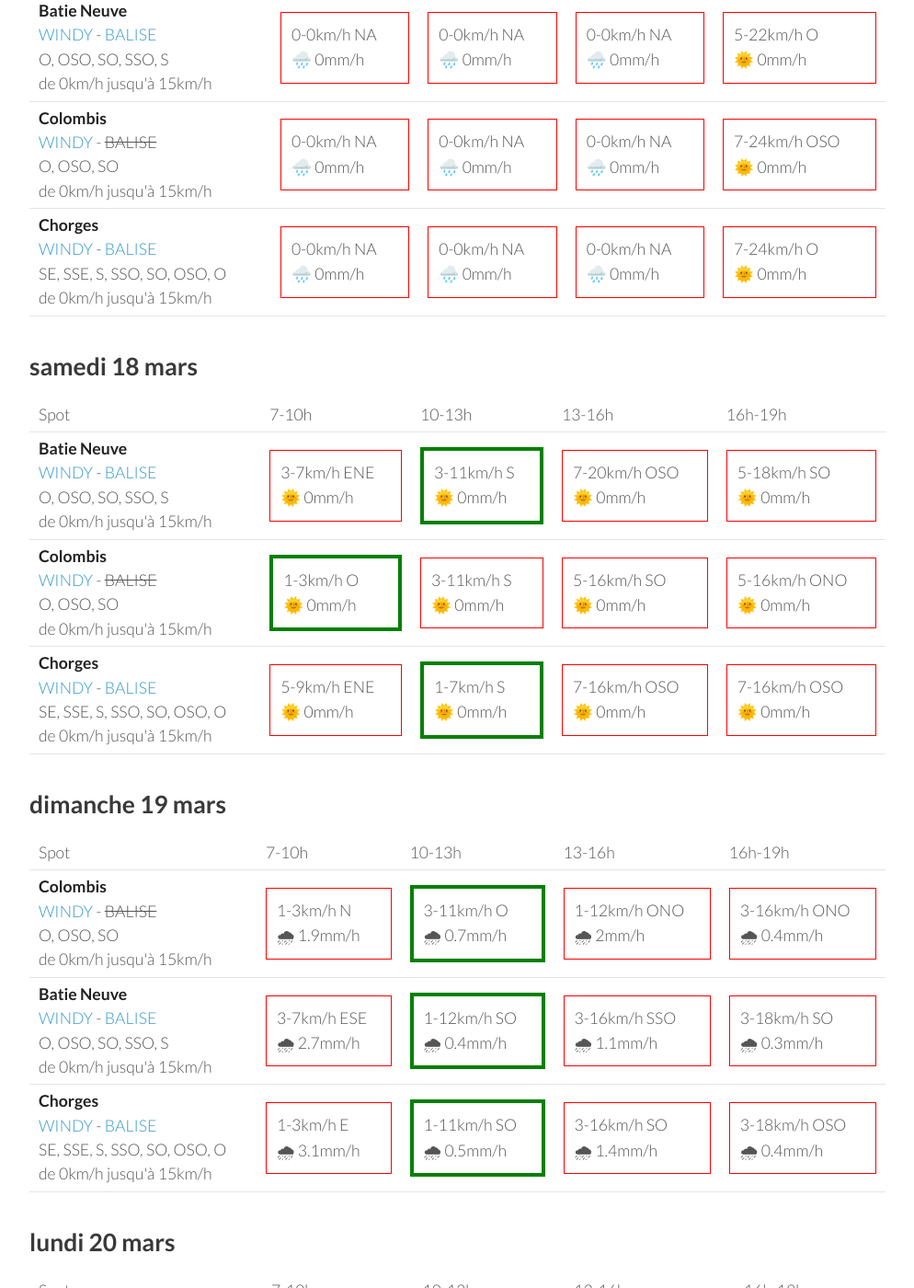
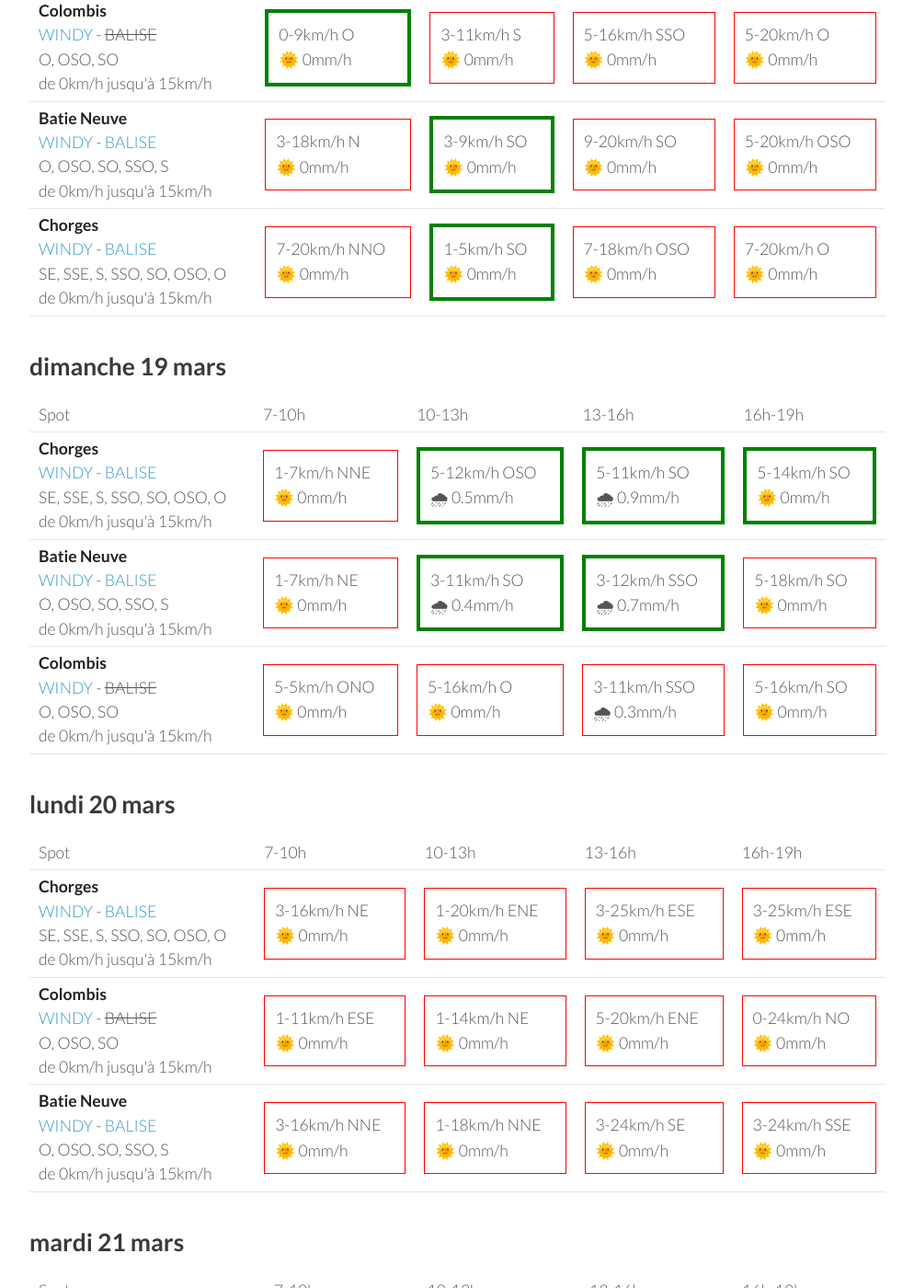
Before and after one commit to parapente-dans-le-nord/parapente-dans-le-nord.github.io, a Jekyll site: the page built from saint_andre.markdown, in a window 1280 px wide and 1400 px high, scrolled down 373 px. Shown: the whole window at 92% size, without its empty margins (26-1020 px from the left). Built offline with Jekyll 4.4.1, drawn with Linux system fonts in a browser that asks for light colours; some of the changed text lies outside the part shown.

Commit message:
update index.markdown

```diff
--- a/saint_andre.markdown
+++ b/saint_andre.markdown
@@ -7,51 +7,8 @@ title:  "Tous les spots"
 {: .links}
 
 # Prevision Windy, modèle Arome
-page mise à jour le vendredi 17 mars 22:36
+page mise à jour le samedi 18 mars 06:35
 
-## vendredi 17 mars
-
-{::nomarkdown}
-<table>
-  <tbody>
-    <tr>
-      <td>Spot</td>
-      <td>7-10h</td>
-      <td>10-13h</td>
-      <td>13-16h</td>
-      <td>16h-19h</td>
-    </tr>
-<tr>
-        <td><strong>Batie Neuve</strong><br><a href="https://windy.com/44.584/6.236?44.559,6.262,10,m:eTtagly">WINDY</a> - <span class=""><a href="https://www.openwindmap.org/PP554">BALISE</a> </span><br> <span class="vent-favorable">O, OSO, SO, SSO, S</span><br><span class="force-vent">de 0km/h jusqu'à 15km/h</span> </td>
-
-            <td><div class="not-flyable"><p>0-0km/h NA</p><p>🌧️ 0mm/h</p></div></td>
-            <td><div class="not-flyable"><p>0-0km/h NA</p><p>🌧️ 0mm/h</p></div></td>
-            <td><div class="not-flyable"><p>0-0km/h NA</p><p>🌧️ 0mm/h</p></div></td>
-            <td><div class="not-flyable"><p>5-22km/h O</p><p>🌞 0mm/h</p></div></td>
-
-    </tr>
-<tr>
-        <td><strong>Colombis</strong><br><a href="https://windy.com/44.494/6.216?44.559,6.262,10">WINDY</a> - <span class="no-balise"> BALISE </span><br> <span class="vent-favorable">O, OSO, SO</span><br><span class="force-vent">de 0km/h jusqu'à 15km/h</span> </td>
-
-            <td><div class="not-flyable"><p>0-0km/h NA</p><p>🌧️ 0mm/h</p></div></td>
-            <td><div class="not-flyable"><p>0-0km/h NA</p><p>🌧️ 0mm/h</p></div></td>
-            <td><div class="not-flyable"><p>0-0km/h NA</p><p>🌧️ 0mm/h</p></div></td>
-            <td><div class="not-flyable"><p>7-24km/h OSO</p><p>🌞 0mm/h</p></div></td>
-
-    </tr>
-<tr>
-        <td><strong>Chorges</strong><br><a href="https://windy.com/44.578/6.280?44.559,6.262,10">WINDY</a> - <span class=""><a href="https://www.openwindmap.org/PP554">BALISE</a> </span><br> <span class="vent-favorable">SE, SSE, S, SSO, SO, OSO, O</span><br><span class="force-vent">de 0km/h jusqu'à 15km/h</span> </td>
-
-            <td><div class="not-flyable"><p>0-0km/h NA</p><p>🌧️ 0mm/h</p></div></td>
-            <td><div class="not-flyable"><p>0-0km/h NA</p><p>🌧️ 0mm/h</p></div></td>
-            <td><div class="not-flyable"><p>0-0km/h NA</p><p>🌧️ 0mm/h</p></div></td>
-            <td><div class="not-flyable"><p>7-24km/h O</p><p>🌞 0mm/h</p></div></td>
-
-    </tr>
-
-</tbody>
-</table>
-{:/}
 ## samedi 18 mars
 
 {::nomarkdown}
@@ -65,32 +22,32 @@ page mise à jour le vendredi 17 mars 22:36
       <td>16h-19h</td>
     </tr>
 <tr>
-        <td><strong>Batie Neuve</strong><br><a href="https://windy.com/44.584/6.236?44.559,6.262,10,m:eTtagly">WINDY</a> - <span class=""><a href="https://www.openwindmap.org/PP554">BALISE</a> </span><br> <span class="vent-favorable">O, OSO, SO, SSO, S</span><br><span class="force-vent">de 0km/h jusqu'à 15km/h</span> </td>
+        <td><strong>Colombis</strong><br><a href="https://windy.com/44.494/6.216?44.559,6.262,10">WINDY</a> - <span class="no-balise"> BALISE </span><br> <span class="vent-favorable">O, OSO, SO</span><br><span class="force-vent">de 0km/h jusqu'à 15km/h</span> </td>
 
-            <td><div class="not-flyable"><p>3-7km/h ENE</p><p>🌞 0mm/h</p></div></td>
-            <td><div class="flyable"><p>3-11km/h S</p><p>🌞 0mm/h</p></div></td>
-            <td><div class="not-flyable"><p>7-20km/h OSO</p><p>🌞 0mm/h</p></div></td>
-            <td><div class="not-flyable"><p>5-18km/h SO</p><p>🌞 0mm/h</p></div></td>
+            <td><div class="flyable"><p>0-9km/h O</p><p>🌞 0mm/h</p></div></td>
+            <td><div class="not-flyable"><p>3-11km/h S</p><p>🌞 0mm/h</p></div></td>
+            <td><div class="not-flyable"><p>5-16km/h SSO</p><p>🌞 0mm/h</p></div></td>
+            <td><div class="not-flyable"><p>5-20km/h O</p><p>🌞 0mm/h</p></div></td>
 
 
     </tr>
 <tr>
-        <td><strong>Colombis</strong><br><a href="https://windy.com/44.494/6.216?44.559,6.262,10">WINDY</a> - <span class="no-balise"> BALISE </span><br> <span class="vent-favorable">O, OSO, SO</span><br><span class="force-vent">de 0km/h jusqu'à 15km/h</span> </td>
+        <td><strong>Batie Neuve</strong><br><a href="https://windy.com/44.584/6.236?44.559,6.262,10,m:eTtagly">WINDY</a> - <span class=""><a href="https://www.openwindmap.org/PP554">BALISE</a> </span><br> <span class="vent-favorable">O, OSO, SO, SSO, S</span><br><span class="force-vent">de 0km/h jusqu'à 15km/h</span> </td>
 
-            <td><div class="flyable"><p>1-3km/h O</p><p>🌞 0mm/h</p></div></td>
-            <td><div class="not-flyable"><p>3-11km/h S</p><p>🌞 0mm/h</p></div></td>
-            <td><div class="not-flyable"><p>5-16km/h SO</p><p>🌞 0mm/h</p></div></td>
-            <td><div class="not-flyable"><p>5-16km/h ONO</p><p>🌞 0mm/h</p></div></td>
+            <td><div class="not-flyable"><p>3-18km/h N</p><p>🌞 0mm/h</p></div></td>
+            <td><div class="flyable"><p>3-9km/h SO</p><p>🌞 0mm/h</p></div></td>
+            <td><div class="not-flyable"><p>9-20km/h SO</p><p>🌞 0mm/h</p></div></td>
+            <td><div class="not-flyable"><p>5-20km/h OSO</p><p>🌞 0mm/h</p></div></td>
 
 
     </tr>
 <tr>
         <td><strong>Chorges</strong><br><a href="https://windy.com/44.578/6.280?44.559,6.262,10">WINDY</a> - <span class=""><a href="https://www.openwindmap.org/PP554">BALISE</a> </span><br> <span class="vent-favorable">SE, SSE, S, SSO, SO, OSO, O</span><br><span class="force-vent">de 0km/h jusqu'à 15km/h</span> </td>
 
-            <td><div class="not-flyable"><p>5-9km/h ENE</p><p>🌞 0mm/h</p></div></td>
-            <td><div class="flyable"><p>1-7km/h S</p><p>🌞 0mm/h</p></div></td>
-            <td><div class="not-flyable"><p>7-16km/h OSO</p><p>🌞 0mm/h</p></div></td>
-            <td><div class="not-flyable"><p>7-16km/h OSO</p><p>🌞 0mm/h</p></div></td>
+            <td><div class="not-flyable"><p>7-20km/h NNO</p><p>🌞 0mm/h</p></div></td>
+            <td><div class="flyable"><p>1-5km/h SO</p><p>🌞 0mm/h</p></div></td>
+            <td><div class="not-flyable"><p>7-18km/h OSO</p><p>🌞 0mm/h</p></div></td>
+            <td><div class="not-flyable"><p>7-20km/h O</p><p>🌞 0mm/h</p></div></td>
 
 
     </tr>
@@ -111,32 +68,32 @@ page mise à jour le vendredi 17 mars 22:36
       <td>16h-19h</td>
     </tr>
 <tr>
-        <td><strong>Colombis</strong><br><a href="https://windy.com/44.494/6.216?44.559,6.262,10">WINDY</a> - <span class="no-balise"> BALISE </span><br> <span class="vent-favorable">O, OSO, SO</span><br><span class="force-vent">de 0km/h jusqu'à 15km/h</span> </td>
+        <td><strong>Chorges</strong><br><a href="https://windy.com/44.578/6.280?44.559,6.262,10">WINDY</a> - <span class=""><a href="https://www.openwindmap.org/PP554">BALISE</a> </span><br> <span class="vent-favorable">SE, SSE, S, SSO, SO, OSO, O</span><br><span class="force-vent">de 0km/h jusqu'à 15km/h</span> </td>
 
-            <td><div class="not-flyable"><p>1-3km/h N</p><p>🌧 1.9mm/h</p></div></td>
-            <td><div class="flyable"><p>3-11km/h O</p><p>🌧 0.7mm/h</p></div></td>
-            <td><div class="not-flyable"><p>1-12km/h ONO</p><p>🌧 2mm/h</p></div></td>
-            <td><div class="not-flyable"><p>3-16km/h ONO</p><p>🌧 0.4mm/h</p></div></td>
+            <td><div class="not-flyable"><p>1-7km/h NNE</p><p>🌞 0mm/h</p></div></td>
+            <td><div class="flyable"><p>5-12km/h OSO</p><p>🌧 0.5mm/h</p></div></td>
+            <td><div class="flyable"><p>5-11km/h SO</p><p>🌧 0.9mm/h</p></div></td>
+            <td><div class="flyable"><p>5-14km/h SO</p><p>🌞 0mm/h</p></div></td>
 
 
     </tr>
 <tr>
         <td><strong>Batie Neuve</strong><br><a href="https://windy.com/44.584/6.236?44.559,6.262,10,m:eTtagly">WINDY</a> - <span class=""><a href="https://www.openwindmap.org/PP554">BALISE</a> </span><br> <span class="vent-favorable">O, OSO, SO, SSO, S</span><br><span class="force-vent">de 0km/h jusqu'à 15km/h</span> </td>
 
-            <td><div class="not-flyable"><p>3-7km/h ESE</p><p>🌧 2.7mm/h</p></div></td>
-            <td><div class="flyable"><p>1-12km/h SO</p><p>🌧 0.4mm/h</p></div></td>
-            <td><div class="not-flyable"><p>3-16km/h SSO</p><p>🌧 1.1mm/h</p></div></td>
-            <td><div class="not-flyable"><p>3-18km/h SO</p><p>🌧 0.3mm/h</p></div></td>
+            <td><div class="not-flyable"><p>1-7km/h NE</p><p>🌞 0mm/h</p></div></td>
+            <td><div class="flyable"><p>3-11km/h SO</p><p>🌧 0.4mm/h</p></div></td>
+            <td><div class="flyable"><p>3-12km/h SSO</p><p>🌧 0.7mm/h</p></div></td>
+            <td><div class="not-flyable"><p>5-18km/h SO</p><p>🌞 0mm/h</p></div></td>
 
 
     </tr>
 <tr>
-        <td><strong>Chorges</strong><br><a href="https://windy.com/44.578/6.280?44.559,6.262,10">WINDY</a> - <span class=""><a href="https://www.openwindmap.org/PP554">BALISE</a> </span><br> <span class="vent-favorable">SE, SSE, S, SSO, SO, OSO, O</span><br><span class="force-vent">de 0km/h jusqu'à 15km/h</span> </td>
+        <td><strong>Colombis</strong><br><a href="https://windy.com/44.494/6.216?44.559,6.262,10">WINDY</a> - <span class="no-balise"> BALISE </span><br> <span class="vent-favorable">O, OSO, SO</span><br><span class="force-vent">de 0km/h jusqu'à 15km/h</span> </td>
 
-            <td><div class="not-flyable"><p>1-3km/h E</p><p>🌧 3.1mm/h</p></div></td>
-            <td><div class="flyable"><p>1-11km/h SO</p><p>🌧 0.5mm/h</p></div></td>
-            <td><div class="not-flyable"><p>3-16km/h SO</p><p>🌧 1.4mm/h</p></div></td>
-            <td><div class="not-flyable"><p>3-18km/h OSO</p><p>🌧 0.4mm/h</p></div></td>
+            <td><div class="not-flyable"><p>5-5km/h ONO</p><p>🌞 0mm/h</p></div></td>
+            <td><div class="not-flyable"><p>5-16km/h O</p><p>🌞 0mm/h</p></div></td>
+            <td><div class="not-flyable"><p>3-11km/h SSO</p><p>🌧 0.3mm/h</p></div></td>
+            <td><div class="not-flyable"><p>5-16km/h SO</p><p>🌞 0mm/h</p></div></td>
 
 
     </tr>
@@ -157,32 +114,32 @@ page mise à jour le vendredi 17 mars 22:36
       <td>16h-19h</td>
     </tr>
 <tr>
+        <td><strong>Chorges</strong><br><a href="https://windy.com/44.578/6.280?44.559,6.262,10">WINDY</a> - <span class=""><a href="https://www.openwindmap.org/PP554">BALISE</a> </span><br> <span class="vent-favorable">SE, SSE, S, SSO, SO, OSO, O</span><br><span class="force-vent">de 0km/h jusqu'à 15km/h</span> </td>
+
+            <td><div class="not-flyable"><p>3-16km/h NE</p><p>🌞 0mm/h</p></div></td>
+            <td><div class="not-flyable"><p>1-20km/h ENE</p><p>🌞 0mm/h</p></div></td>
+            <td><div class="not-flyable"><p>3-25km/h ESE</p><p>🌞 0mm/h</p></div></td>
+            <td><div class="not-flyable"><p>3-25km/h ESE</p><p>🌞 0mm/h</p></div></td>
+
+
+    </tr>
+<tr>
         <td><strong>Colombis</strong><br><a href="https://windy.com/44.494/6.216?44.559,6.262,10">WINDY</a> - <span class="no-balise"> BALISE </span><br> <span class="vent-favorable">O, OSO, SO</span><br><span class="force-vent">de 0km/h jusqu'à 15km/h</span> </td>
 
-            <td><div class="not-flyable"><p>5-18km/h E</p><p>🌞 0mm/h</p></div></td>
-            <td><div class="not-flyable"><p>3-18km/h NE</p><p>🌞 0mm/h</p></div></td>
-            <td><div class="not-flyable"><p>3-18km/h ONO</p><p>🌞 0mm/h</p></div></td>
-            <td><div class="not-flyable"><p>7-24km/h O</p><p>🌞 0mm/h</p></div></td>
+            <td><div class="not-flyable"><p>1-11km/h ESE</p><p>🌞 0mm/h</p></div></td>
+            <td><div class="not-flyable"><p>1-14km/h NE</p><p>🌞 0mm/h</p></div></td>
+            <td><div class="not-flyable"><p>5-20km/h ENE</p><p>🌞 0mm/h</p></div></td>
+            <td><div class="not-flyable"><p>0-24km/h NO</p><p>🌞 0mm/h</p></div></td>
 
 
     </tr>
 <tr>
         <td><strong>Batie Neuve</strong><br><a href="https://windy.com/44.584/6.236?44.559,6.262,10,m:eTtagly">WINDY</a> - <span class=""><a href="https://www.openwindmap.org/PP554">BALISE</a> </span><br> <span class="vent-favorable">O, OSO, SO, SSO, S</span><br><span class="force-vent">de 0km/h jusqu'à 15km/h</span> </td>
 
-            <td><div class="not-flyable"><p>3-18km/h NE</p><p>🌞 0mm/h</p></div></td>
-            <td><div class="not-flyable"><p>1-18km/h E</p><p>🌞 0mm/h</p></div></td>
-            <td><div class="not-flyable"><p>5-24km/h SSO</p><p>🌞 0mm/h</p></div></td>
-            <td><div class="not-flyable"><p>5-25km/h SO</p><p>🌞 0mm/h</p></div></td>
-
-
-    </tr>
-<tr>
-        <td><strong>Chorges</strong><br><a href="https://windy.com/44.578/6.280?44.559,6.262,10">WINDY</a> - <span class=""><a href="https://www.openwindmap.org/PP554">BALISE</a> </span><br> <span class="vent-favorable">SE, SSE, S, SSO, SO, OSO, O</span><br><span class="force-vent">de 0km/h jusqu'à 15km/h</span> </td>
-
-            <td><div class="not-flyable"><p>3-22km/h NE</p><p>🌞 0mm/h</p></div></td>
-            <td><div class="not-flyable"><p>1-22km/h E</p><p>🌞 0mm/h</p></div></td>
-            <td><div class="not-flyable"><p>3-24km/h SSO</p><p>🌞 0mm/h</p></div></td>
-            <td><div class="not-flyable"><p>5-24km/h SO</p><p>🌞 0mm/h</p></div></td>
+            <td><div class="not-flyable"><p>3-16km/h NNE</p><p>🌞 0mm/h</p></div></td>
+            <td><div class="not-flyable"><p>1-18km/h NNE</p><p>🌞 0mm/h</p></div></td>
+            <td><div class="not-flyable"><p>3-24km/h SE</p><p>🌞 0mm/h</p></div></td>
+            <td><div class="not-flyable"><p>3-24km/h SSE</p><p>🌞 0mm/h</p></div></td>
 
 
     </tr>
@@ -205,8 +162,8 @@ page mise à jour le vendredi 17 mars 22:36
 <tr>
         <td><strong>Colombis</strong><br><a href="https://windy.com/44.494/6.216?44.559,6.262,10">WINDY</a> - <span class="no-balise"> BALISE </span><br> <span class="vent-favorable">O, OSO, SO</span><br><span class="force-vent">de 0km/h jusqu'à 15km/h</span> </td>
 
-            <td><div class="not-flyable"><p>3-14km/h E</p><p>🌞 0mm/h</p></div></td>
-            <td><div class="not-flyable"><p>1-12km/h NO</p><p>🌞 0mm/h</p></div></td>
+            <td><div class="not-flyable"><p>5-12km/h E</p><p>🌞 0mm/h</p></div></td>
+            <td><div class="not-flyable"><p>1-14km/h NE</p><p>🌞 0mm/h</p></div></td>
             <td><div class="not-flyable"><p>5-22km/h O</p><p>🌞 0mm/h</p></div></td>
             <td><div class="not-flyable"><p>5-22km/h O</p><p>🌞 0mm/h</p></div></td>
 
@@ -216,7 +173,7 @@ page mise à jour le vendredi 17 mars 22:36
         <td><strong>Chorges</strong><br><a href="https://windy.com/44.578/6.280?44.559,6.262,10">WINDY</a> - <span class=""><a href="https://www.openwindmap.org/PP554">BALISE</a> </span><br> <span class="vent-favorable">SE, SSE, S, SSO, SO, OSO, O</span><br><span class="force-vent">de 0km/h jusqu'à 15km/h</span> </td>
 
             <td><div class="not-flyable"><p>3-12km/h NE</p><p>🌞 0mm/h</p></div></td>
-            <td><div class="not-flyable"><p>3-16km/h S</p><p>🌞 0mm/h</p></div></td>
+            <td><div class="not-flyable"><p>1-16km/h SSO</p><p>🌞 0mm/h</p></div></td>
             <td><div class="not-flyable"><p>5-24km/h SO</p><p>🌞 0mm/h</p></div></td>
             <td><div class="not-flyable"><p>5-25km/h SO</p><p>🌞 0mm/h</p></div></td>
 
@@ -225,8 +182,8 @@ page mise à jour le vendredi 17 mars 22:36
 <tr>
         <td><strong>Batie Neuve</strong><br><a href="https://windy.com/44.584/6.236?44.559,6.262,10,m:eTtagly">WINDY</a> - <span class=""><a href="https://www.openwindmap.org/PP554">BALISE</a> </span><br> <span class="vent-favorable">O, OSO, SO, SSO, S</span><br><span class="force-vent">de 0km/h jusqu'à 15km/h</span> </td>
 
-            <td><div class="not-flyable"><p>3-12km/h NE</p><p>🌞 0mm/h</p></div></td>
-            <td><div class="not-flyable"><p>3-16km/h S</p><p>🌞 0mm/h</p></div></td>
+            <td><div class="not-flyable"><p>5-11km/h NE</p><p>🌞 0mm/h</p></div></td>
+            <td><div class="not-flyable"><p>1-16km/h S</p><p>🌞 0mm/h</p></div></td>
             <td><div class="not-flyable"><p>5-24km/h SO</p><p>🌞 0mm/h</p></div></td>
             <td><div class="not-flyable"><p>7-27km/h SO</p><p>🌞 0mm/h</p></div></td>
 
```
